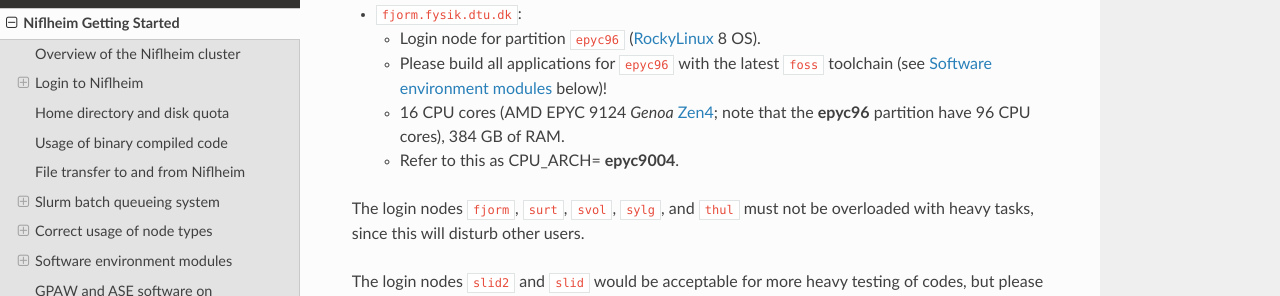
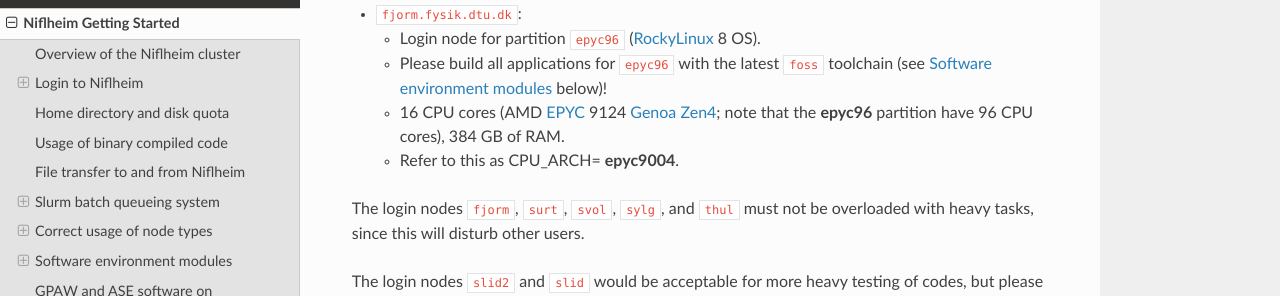
Before and after one commit to OleHolmNielsen/Niflheim_users, a Sphinx documentation site: the page built from docs/Niflheim_Getting_Started.rst, in a window 1280 px wide and 900 px high, scrolled down 985 px. Shown: the part 155-451 px from the top of the window. Built offline with Sphinx 7.4.7 and the Read the Docs theme 2.0.0, drawn with Linux system fonts in a browser that asks for light colours.

```diff
--- a/docs/Niflheim_Getting_Started.rst
+++ b/docs/Niflheim_Getting_Started.rst
@@ -67,7 +67,7 @@ Niflheim's login nodes are:
 
   * Login node for partition ``epyc96`` (RockyLinux_ 8 OS).
   * Please build all applications for ``epyc96`` with the latest ``foss`` toolchain (see `Software environment modules`_ below)!
-  * 16 CPU cores (AMD EPYC 9124 *Genoa* Zen4_; note that the **epyc96** partition have 96 CPU cores), 384 GB of RAM.
+  * 16 CPU cores (AMD EPYC_ 9124 Genoa_ Zen4_; note that the **epyc96** partition have 96 CPU cores), 384 GB of RAM.
   * Refer to this as CPU_ARCH= **epyc9004**.
 
 The login nodes ``fjorm``, ``surt``, ``svol``, ``sylg``, and ``thul`` must not be overloaded with heavy tasks, since this will disturb other users.
@@ -300,7 +302,7 @@ Niflheim contains a number of node partitions with different types of CPU archit
     - surt
     - AlmaLinux_ 8
   * - epyc96
-    - AMD EPYC Zen4_ 9474F
+    - AMD EPYC_ Zen4_ 9474F
     - 96
     - 768 GB
     - 1.7 GB
```
Also changed, not shown: other parts of docs/Niflheim_Getting_Started.rst (+2 -0 lines).
